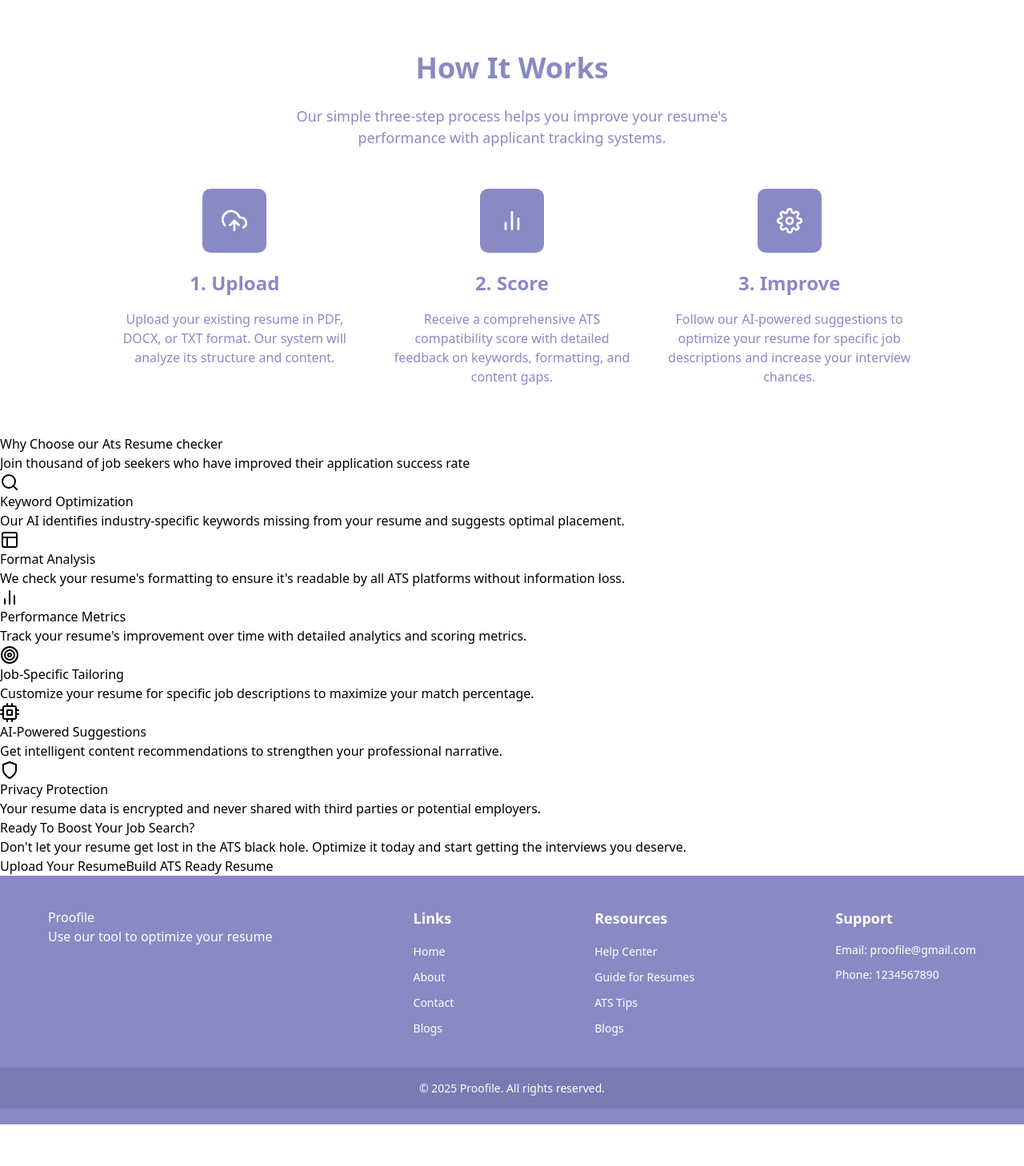
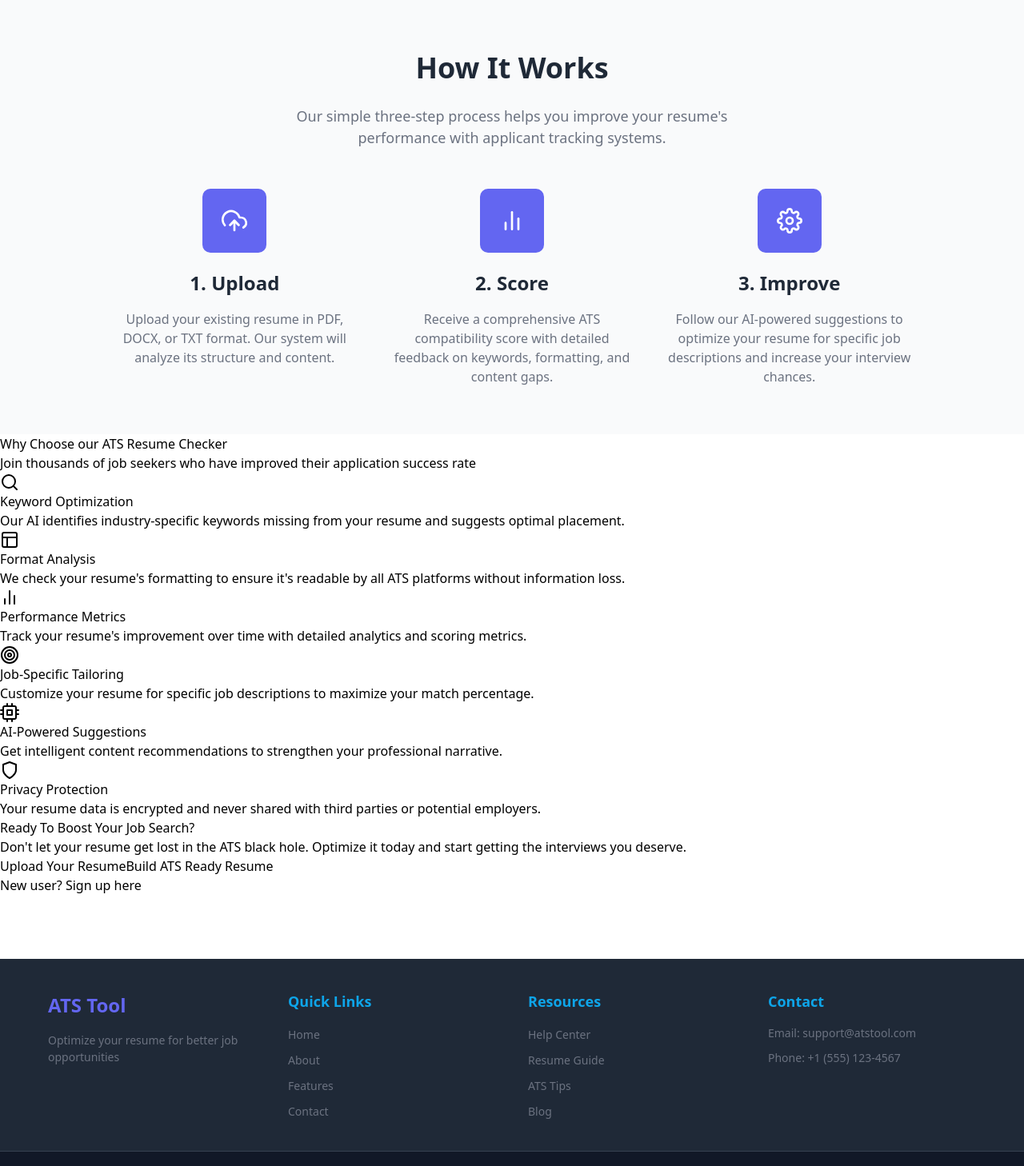
Before and after one commit to Madhesh-GitHub/CVortex, a React (Vite) app in the folder frontend/: page / in a window 1280 px wide. Shown: the part 900-2358 px from the top of the page at 80% size. Before the commit the page ends 2306 px from the top, so only its background shows below. Built offline with nearby package versions, Linux system fonts and the light colour scheme.

Commit message:
theme upadate for landing page

```diff
--- a/frontend/src/components/Footer.css
+++ b/frontend/src/components/Footer.css
@@ -1,11 +1,11 @@
 .footer {
-  background-color: #898AC4;
+  background-color: #1F2937;
   color: white;
   padding: 40px 0 20px;
-  /* margin-top: 80px; */
+  margin-top: 80px;
 }
 
-.contents {
+.footer-content {
   max-width: 1200px;
   margin: 0 auto;
   padding: 0 20px;
@@ -14,53 +14,76 @@
   gap: 40px;
 }
 
+.footer-section {
+  flex: 1;
+}
 
-.sections h3 {
+.footer-section h3 {
   font-size: 24px;
   margin-bottom: 15px;
   font-weight: bold;
+  color: #6366F1;
 }
 
-.sections h4 {
+.footer-section h4 {
   font-size: 18px;
   margin-bottom: 15px;
   font-weight: 600;
+  color: #0EA5E9;
 }
 
-.sections p {
+.footer-section p {
   font-size: 14px;
   line-height: 1.5;
   margin-bottom: 10px;
+  color: #6B7280;
 }
 
-.sections ul {
+.footer-section ul {
   list-style: none;
   padding: 0;
 }
 
-.sections li {
+.footer-section li {
   margin-bottom: 8px;
 }
 
-
-.sections a {
-  color: white;
+.footer-section a {
+  color: #6B7280;
   text-decoration: none;
   font-size: 14px;
+  transition: color 0.3s ease;
 }
 
-.sections a:hover {
-  text-decoration: underline;
+.footer-section a:hover {
+  color: #6366F1;
 }
 
-.copy-right {
-  background-color: #7a7bb3;
+.footer-bottom {
+  background-color: #111827;
   text-align: center;
   padding: 15px 0;
   margin-top: 30px;
+  border-top: 1px solid #374151;
 }
 
-.copy-right p {
+.footer-bottom p {
   margin: 0;
   font-size: 14px;
+  color: #6B7280;
 }
+
+@media (max-width: 768px) {
+  .footer-content {
+    flex-direction: column;
+    gap: 30px;
+  }
+
+  .footer-section {
+    text-align: center;
+  }
+
+  .footer {
+    padding: 30px 0 15px;
+  }
+}
--- a/frontend/src/components/Footer.jsx
+++ b/frontend/src/components/Footer.jsx
@@ -1,49 +1,47 @@
-import React from 'react'
-import './Footer.css'
+import React from 'react';
+import './Footer.css';
 
-const Footer = () => {
+function Footer() {
   return (
-    <>
     <footer className="footer">
-        <div className="contents">
-            <div classsName="sections">
-                <h3>Proofile</h3>
-                <p>Use our tool to optimize your resume</p>
+      <div className="footer-content">
+        <div className="footer-section">
+          <h3>ATS Tool</h3>
+          <p>Optimize your resume for better job opportunities</p>
         </div>
-            <div className="sections">
-                <h4>Links</h4>
+
+        <div className="footer-section">
+          <h4>Quick Links</h4>
           <ul>
-                    <li><a href="#">Home</a></li>
-                    <li><a>About</a></li>
-                    <li><a>Contact</a></li>
-                    <li><a>Blogs</a></li>
+            <li><a href="#home">Home</a></li>
+            <li><a href="#about">About</a></li>
+            <li><a href="#features">Features</a></li>
+            <li><a href="#contact">Contact</a></li>
           </ul>
         </div>
-            <div className="sections">
+
+        <div className="footer-section">
           <h4>Resources</h4>
           <ul>
-                    <li><a>Help Center</a></li>
-                    <li><a>Guide for Resumes</a></li>
-                    <li><a>ATS Tips</a></li>
-                    <li><a>Blogs</a></li>
+            <li><a href="#help">Help Center</a></li>
+            <li><a href="#guide">Resume Guide</a></li>
+            <li><a href="#tips">ATS Tips</a></li>
+            <li><a href="#blog">Blog</a></li>
           </ul>
         </div>
-            <div className = "sections">
-                <h4>Support</h4>
-                <p>Email: proofile@gmail.com</p>
-                <p>Phone: 1234567890</p>
+
+        <div className="footer-section">
+          <h4>Contact</h4>
+          <p>Email: support@atstool.com</p>
+          <p>Phone: +1 (555) 123-4567</p>
         </div>
       </div>
 
-        <div className="copy-right">
-            <p>&copy; 2025 Proofile. All rights reserved.</p>
+      <div className="footer-bottom">
+        <p>&copy; 2025 ATS Tool. All rights reserved.</p>
       </div>
-
-
     </footer>
-
-    </>
-  )
+  );
 }
 
-export default Footer
+export default Footer;
--- a/frontend/src/components/Header/Header.jsx
+++ b/frontend/src/components/Header/Header.jsx
@@ -1,21 +1,27 @@
 import React from 'react'
-import { useNavigate } from 'react-router'
+import { useNavigate } from 'react-router-dom'
 
 const Header = () => {
   const navigate = useNavigate();
+
   return (
-    <div className="flex justify-between items-center px-10 py-2.5 bg-[#FFF2E0] border-b-[3px] border-[#c2b2d4] ">
-      <div className="flex items-center font-bold text-[18px] text-[#898AC4]">
+    <div className="flex justify-between items-center px-10 py-2.5 bg-[#1F2937] border-b-[3px] border-[#6366F1] ">
+      <div className="flex items-center font-bold text-[18px] text-[#6366F1]">
         <span className="mr-1"></span>
-        <h4>Proofile</h4>
+        <h4>ATS Tool</h4>
       </div>
 
       <div>
         <ul className="flex gap-[25px] list-none m-0 p-0">
-          <li className="text-[14px] text-[#898AC4] hover:text-[#7d63a9] cursor-pointer font-medium">Home</li>
-          <li className="text-[14px] text-[#898AC4] hover:text-[#7d63a9] cursor-pointer font-medium">Features</li>
-          <li className="text-[14px] text-[#898AC4] hover:text-[#7d63a9] cursor-pointer font-medium">Login</li>
-          <li className="text-[14px] text-[#898AC4] hover:text-[#7d63a9] cursor-pointer font-medium" onClick={() => navigate('/signup')}>Sign Up</li>
+          <li className="text-[14px] text-[#6366F1] hover:text-[#6366F1] cursor-pointer font-medium">Home</li>
+          <li className="text-[14px] text-[#6366F1] hover:text-[#6366F1] cursor-pointer font-medium">Features</li>
+          <li className="text-[14px] text-[#6366F1] hover:text-[#6366F1] cursor-pointer font-medium">Login</li>
+          <li
+            className="text-[14px] text-[#6366F1] hover:text-[#6366F1] cursor-pointer font-medium"
+            onClick={() => navigate('/signup')}
+          >
+            Sign Up
+          </li>
         </ul>
       </div>
     </div>
--- a/frontend/src/components/HowItWorks.css
+++ b/frontend/src/components/HowItWorks.css
@@ -1,19 +1,19 @@
 .how-it-works {
   padding: 60px 20px;
   text-align: center;
-  background-color: white;
+  background-color: #F9FAFB;
 }
 
 .how-it-works h2 {
   font-size: 36px;
   font-weight: bold;
-  color: #898AC4;
+  color: #1F2937;
   margin-bottom: 20px;
 }
 
 .how-it-works > p {
   font-size: 18px;
-  color: #898AC4;
+  color: #6B7280;
   margin-bottom: 50px;
   max-width: 600px;
   margin-left: auto;
@@ -34,25 +34,31 @@
 .icon {
   width: 80px;
   height: 80px;
-  background-color: #898AC4;
+  background-color: #6366F1;
   border-radius: 10px;
   display: flex;
   align-items: center;
   justify-content: center;
   margin: 0 auto 20px;
   font-size: 30px;
+  transition: all 0.3s ease;
+}
+
+.icon:hover {
+  background-color: #4F46E5;
+  transform: translateY(-2px);
 }
 
 .step h3 {
   font-size: 24px;
-  color: #898AC4;
+  color: #1F2937;
   margin-bottom: 15px;
   font-weight: 600;
 }
 
 .step p {
   font-size: 16px;
-  color: #898AC4;
+  color: #6B7280;
   line-height: 1.5;
 }
 
--- a/frontend/src/components/ReadyToBoost.jsx
+++ b/frontend/src/components/ReadyToBoost.jsx
@@ -1,24 +1,42 @@
 import { useNavigate } from "react-router";
 
-const ReadyToBoost=()=>{
-     const navigate=useNavigate();
-    return(
-        <>
-        <div className="min-h-[60vh] bg-white flex items-center justify-center px-4 py-10">
-            <div className="w-full max-w-2xl">
-                <h1 className="text-2xl sm:text-3xl md:text-4xl font-bold text-[#898AC4] text-center mt-5 mb-10">Ready  To Boost Your Job Search? </h1>
-                 <p className=" text-[#898AC4]  text-sm sm:text-base md:text-lg  text-center ">Don't let your resume get lost in the ATS black hole. Optimize it today and start getting the interviews you deserve.</p>
-                 <div className="flex flex-col sm:flex-row gap-5 justify-center items-center px-10 py-5 mt-10">
-                    <button className="bg-[#dcd9f4] text-[#5c4d7d] px-5 py-3 rounded-md hover:bg-[#c2bbf0] transition-all duration-300" onClick={()=>navigate('/app')}> Upload Your Resume </button>
-                     <button className="bg-[#b9b4e2]  text-white px-5 py-3 rounded-md  hover:bg-[#a59ce0] transition-all duration-300"> Build ATS Ready Resume </button>
-                 </div>
+const ReadyToBoost = () => {
+  const navigate = useNavigate();
 
-            </div>
+  return (
+    <div className="min-h-[60vh] bg-white flex items-center justify-center px-4 py-10">
+      <div className="w-full max-w-2xl">
+        <h1 className="text-2xl sm:text-3xl md:text-4xl font-bold text-[#1F2937] text-center mt-5 mb-10">
+          Ready To Boost Your Job Search?
+        </h1>
+        <p className="text-[#6B7280] text-sm sm:text-base md:text-lg text-center">
+          Don't let your resume get lost in the ATS black hole. Optimize it today and start getting the interviews you deserve.
+        </p>
+        <div className="flex flex-col sm:flex-row gap-5 justify-center items-center px-10 py-5 mt-10">
+          <button
+            className="bg-[#6366F1] text-white px-5 py-3 rounded-md hover:bg-[#4F46E5] transition-all duration-300"
+            onClick={() => navigate('/app')}
+          >
+            Upload Your Resume
+          </button>
+          <button
+            className="bg-[#0EA5E9] text-white px-5 py-3 rounded-md hover:bg-[#0284C7] transition-all duration-300"
+            onClick={() => navigate('/builder')}
+          >
+            Build ATS Ready Resume
+          </button>
+        </div>
+        <div className="flex justify-center mt-4">
+          <button
+            className="text-[#6366F1] underline hover:text-[#4F46E5] transition-all duration-300"
+            onClick={() => navigate('/signup')}
+          >
+            New user? Sign up here
+          </button>
+        </div>
+      </div>
+    </div>
+  );
+};
 
-        </div>
-
-        </>
-    )
-
-}
-export default ReadyToBoost
+export default ReadyToBoost;
--- a/frontend/src/components/WhyChoose.jsx
+++ b/frontend/src/components/WhyChoose.jsx
@@ -1,72 +1,86 @@
 import { FiSearch, FiLayout, FiBarChart2, FiTarget, FiCpu, FiShield } from 'react-icons/fi';
 
-const Whychoose =()=>{
-    return(
+const Whychoose = () => {
+    return (
         <>
-        <div className="min-h-[80vh] bg-[#FFF2E0]">
-            <h1 className="px-4 lg:px-10 text-2xl md:text-4xl  font-bold text-[#898AC4] text-center mb-2 pt-14">Why Choose our Ats Resume checker</h1>
-            <p className=" px-10 md:px-0 text-sm md:text-xl text-[#898AC4] text-center mb-5"> Join thousand of job seekers who have improved their application success rate </p>
-
+        <div className="min-h-[80vh] bg-[#F9FAFB]">
+            <h1 className="px-4 lg:px-10 text-2xl md:text-4xl font-bold text-[#1F2937] text-center mb-2 pt-14">
+                Why Choose our ATS Resume Checker
+            </h1>
+            <p className="px-10 md:px-0 text-sm md:text-xl text-[#6B7280] text-center mb-5">
+                Join thousands of job seekers who have improved their application success rate
+            </p>
 
             <div className="grid grid-cols-1 md:grid-cols-2 lg:grid-cols-3 p-10 max-w-8xl gap-6 px-18 mx-auto">
                 {/* box-1 */}
-                <div className="bg-white p-6 rounded-lg ">
-                    <div className='text-xl text-[#898AC4] flex gap-3 '> <FiSearch size={24} />
-                    <h3 className="text-[#898AC4] font-semibold mb-2">Keyword Optimization</h3></div>
-                    <p className="text-[#898AC4] pb-5 lg:pb-10">Our AI identifies industry-specific keywords missing from your resume and suggests optimal placement.</p>
-
+                <div className="bg-white p-6 rounded-lg shadow-sm border border-[#E5E7EB] hover:shadow-md hover:border-[#6366F1] transition-all duration-300">
+                    <div className='text-xl text-[#6366F1] flex gap-3 items-center mb-3'>
+                        <FiSearch size={24} />
+                        <h3 className="text-[#1F2937] font-semibold">Keyword Optimization</h3>
+                    </div>
+                    <p className="text-[#6B7280] pb-5 lg:pb-10">
+                        Our AI identifies industry-specific keywords missing from your resume and suggests optimal placement.
+                    </p>
                 </div>
 
                 {/* box-2 */}
-                <div className="bg-white p-6 rounded-lg ">
-                    <div className='text-xl text-[#898AC4] flex gap-3  '> <FiLayout size={24} />
-                    <h3 className="text-[#898AC4] font-semibold mb-2">Format Analysis</h3></div>
-                    <p className="text-[#898AC4] pb-5 lg:pb-10">We check your resume's formatting to ensure it's readable by all ATS platforms without information loss.</p>
-
+                <div className="bg-white p-6 rounded-lg shadow-sm border border-[#E5E7EB] hover:shadow-md hover:border-[#6366F1] transition-all duration-300">
+                    <div className='text-xl text-[#6366F1] flex gap-3 items-center mb-3'>
+                        <FiLayout size={24} />
+                        <h3 className="text-[#1F2937] font-semibold">Format Analysis</h3>
+                    </div>
+                    <p className="text-[#6B7280] pb-5 lg:pb-10">
+                        We check your resume's formatting to ensure it's readable by all ATS platforms without information loss.
+                    </p>
                 </div>
 
                 {/* box-3 */}
-                <div className="bg-white p-6  rounded-lg ">
-                    <div className='text-xl text-[#898AC4] flex gap-3  '> <FiBarChart2 size={24} />
-                    <h3 className="text-[#898AC4] font-semibold mb-2">Performance Metrics</h3></div>
-                    <p className="text-[#898AC4] pb-5 lg:pb-10"> Track your resume's improvement over time with detailed analytics and scoring metrics.
+                <div className="bg-white p-6 rounded-lg shadow-sm border border-[#E5E7EB] hover:shadow-md hover:border-[#6366F1] transition-all duration-300">
+                    <div className='text-xl text-[#6366F1] flex gap-3 items-center mb-3'>
+                        <FiBarChart2 size={24} />
+                        <h3 className="text-[#1F2937] font-semibold">Performance Metrics</h3>
+                    </div>
+                    <p className="text-[#6B7280] pb-5 lg:pb-10">
+                        Track your resume's improvement over time with detailed analytics and scoring metrics.
                     </p>
-
                 </div>
 
                 {/* box-4 */}
-                <div className="bg-white p-6  rounded-lg">
-                    <div className='text-xl text-[#898AC4] flex gap-3  '> <FiTarget size={24} />
-                    <h3 className="text-[#898AC4] font-semibold mb-2">Job-Specific Tailoring</h3></div>
-                    <p className="text-[#898AC4] pb-5 lg:pb-10 ">Customize your resume for specific job descriptions to maximize your match percentage.</p>
-
+                <div className="bg-white p-6 rounded-lg shadow-sm border border-[#E5E7EB] hover:shadow-md hover:border-[#6366F1] transition-all duration-300">
+                    <div className='text-xl text-[#6366F1] flex gap-3 items-center mb-3'>
+                        <FiTarget size={24} />
+                        <h3 className="text-[#1F2937] font-semibold">Job-Specific Tailoring</h3>
+                    </div>
+                    <p className="text-[#6B7280] pb-5 lg:pb-10">
+                        Customize your resume for specific job descriptions to maximize your match percentage.
+                    </p>
                 </div>
 
                 {/* box-5 */}
-                <div className="bg-white p-6  rounded-lg ">
-                    <div className='text-xl text-[#898AC4] flex gap-3  '> <FiCpu size={24} />
-                    <h3 className="text-[#898AC4] font-semibold mb-2">AI-Powered Suggestions</h3></div>
-                    <p className="text-[#898AC4] pb-5 lg:pb-10"> Get intelligent content recommendations to strengthen your professional narrative.</p>
-
+                <div className="bg-white p-6 rounded-lg shadow-sm border border-[#E5E7EB] hover:shadow-md hover:border-[#6366F1] transition-all duration-300">
+                    <div className='text-xl text-[#6366F1] flex gap-3 items-center mb-3'>
+                        <FiCpu size={24} />
+                        <h3 className="text-[#1F2937] font-semibold">AI-Powered Suggestions</h3>
+                    </div>
+                    <p className="text-[#6B7280] pb-5 lg:pb-10">
+                        Get intelligent content recommendations to strengthen your professional narrative.
+                    </p>
                 </div>
 
                 {/* box-6 */}
-                <div className="bg-white p-6  rounded-lg ">
-                    <div className='text-xl text-[#898AC4] flex gap-3  '> <FiShield size={24} />
-                    <h3 className="text-[#898AC4] font-semibold mb-2">Privacy Protection</h3></div>
-                    <p className="text-[#898AC4] pb-5 lg:pb-10">  Your resume data is encrypted and never shared with third parties or potential employers.</p>
-
+                <div className="bg-white p-6 rounded-lg shadow-sm border border-[#E5E7EB] hover:shadow-md hover:border-[#6366F1] transition-all duration-300">
+                    <div className='text-xl text-[#6366F1] flex gap-3 items-center mb-3'>
+                        <FiShield size={24} />
+                        <h3 className="text-[#1F2937] font-semibold">Privacy Protection</h3>
                     </div>
-
-
-
+                    <p className="text-[#6B7280] pb-5 lg:pb-10">
+                        Your resume data is encrypted and never shared with third parties or potential employers.
+                    </p>
                 </div>
-
-
-
-
+            </div>
         </div>
         </>
     )
 }
+
 export default Whychoose
--- a/frontend/src/pages/LandingPage.jsx
+++ b/frontend/src/pages/LandingPage.jsx
@@ -8,7 +8,7 @@ import ReadyToBoost from '../components/ReadyToBoost'
 
 const LandingPage = () => {
   return (
-    <div>
+    <div className="min-h-screen bg-[#F9FAFB] font-roboto">
       <Header/>
       <Hero/>
       <HowItWorks/>
```
Also changed, not shown: frontend/src/components/Hero/Hero.jsx (+17 -6 lines). Lines whose indentation alone changed are shown as unchanged.
